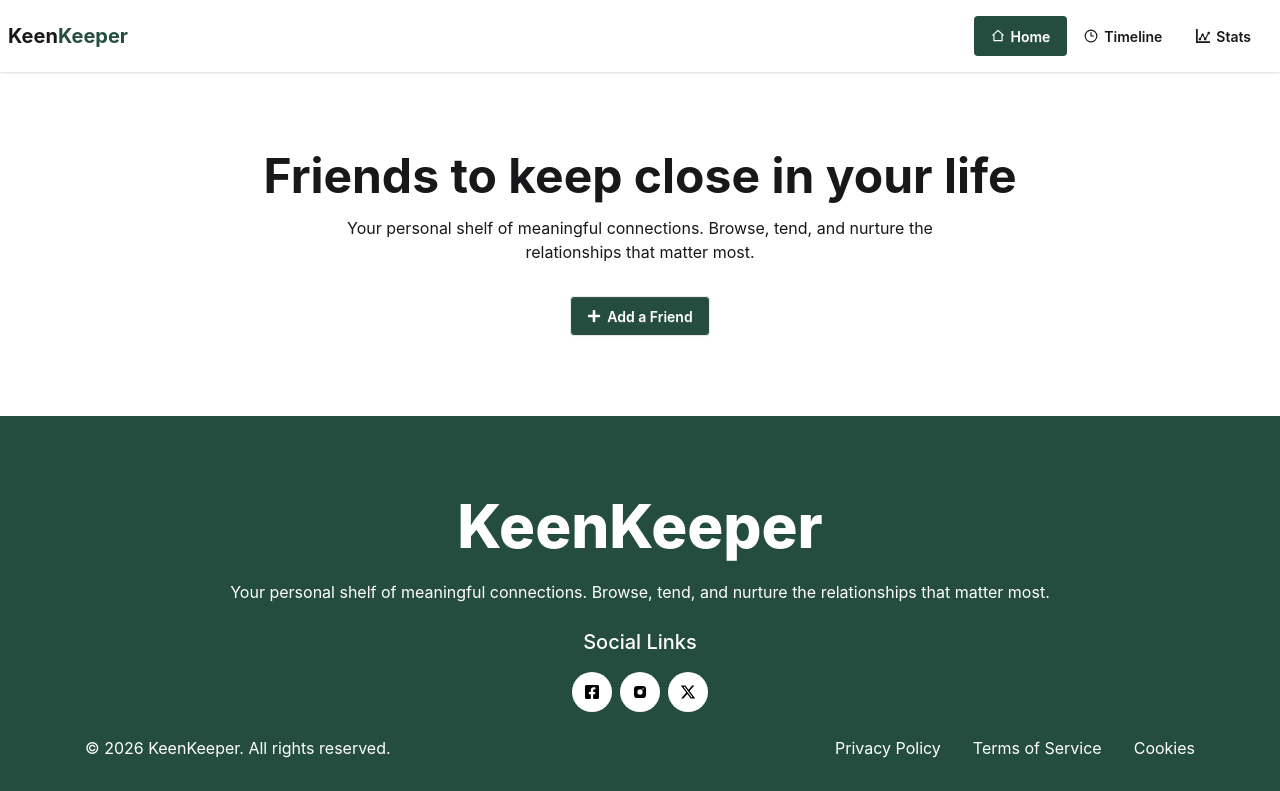
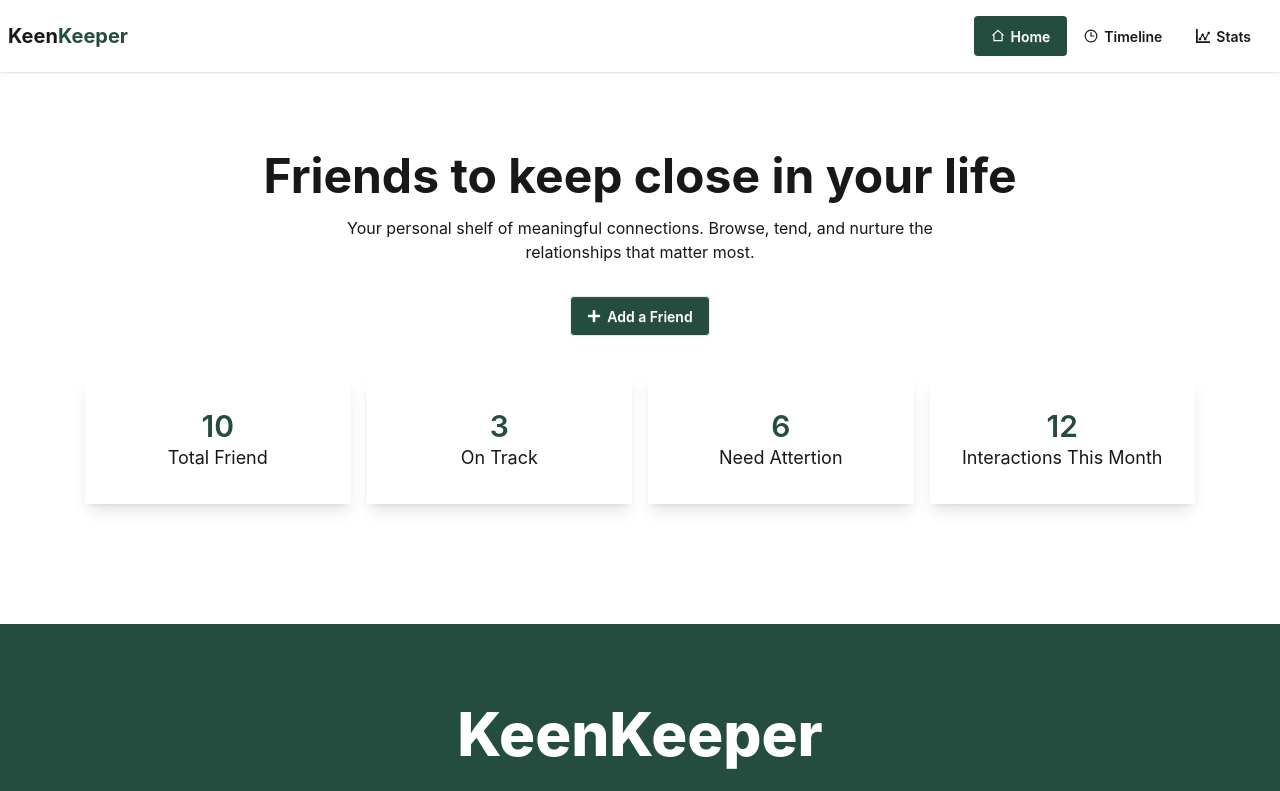
Before and after one commit to tonmoydevbd/kinkeeper, a React (Vite) app: page / in a window 1280 px wide. Shown: the top 791 px of the page. Built offline with nearby package versions, Linux system fonts and the light colour scheme.

Commit message:
added Statistics component.

```diff
--- /dev/null
+++ b/src/components/shared/Statistics.jsx
@@ -0,0 +1,22 @@
+const Statistics = () => {
+
+  const data = [
+    { id: 0, stats: 10, title: 'total friend' },
+    { id: 1, stats: 3, title: 'on track' },
+    { id: 2, stats: 6, title: 'need attertion' },
+    { id: 3, stats: 12, title: 'interactions this month' },
+  ]
+
+  const element = data.map(item => <div key={item.id} className="p-8 flex flex-col justify-center items-center shadow-lg">
+    <h3 className="text-3xl font-semibold text-[#244D3F]">{item.stats}</h3>
+    <p className="text-lg capitalize">{item.title}</p>
+  </div>)
+
+  return (
+    <div className="my-10 max-w-277.5 mx-auto grid grid-cols-2 sm:grid-cols-4 gap-4 ">
+      {element}
+    </div>
+  )
+}
+
+export default Statistics
--- a/src/pages/Home/Home.jsx
+++ b/src/pages/Home/Home.jsx
@@ -1,5 +1,6 @@
 import Footer from "../../components/shared/Footer"
 import Header from "../../components/shared/Header"
+import Statistics from "../../components/shared/Statistics"
 import TitleWithBtn from "./TitleWithBtn"
 
 
@@ -9,6 +10,7 @@ const Home = () => {
       <Header />
       <div className="py-20">
         <TitleWithBtn />
+        <Statistics />
       </div>
       <Footer />
     </>
```
